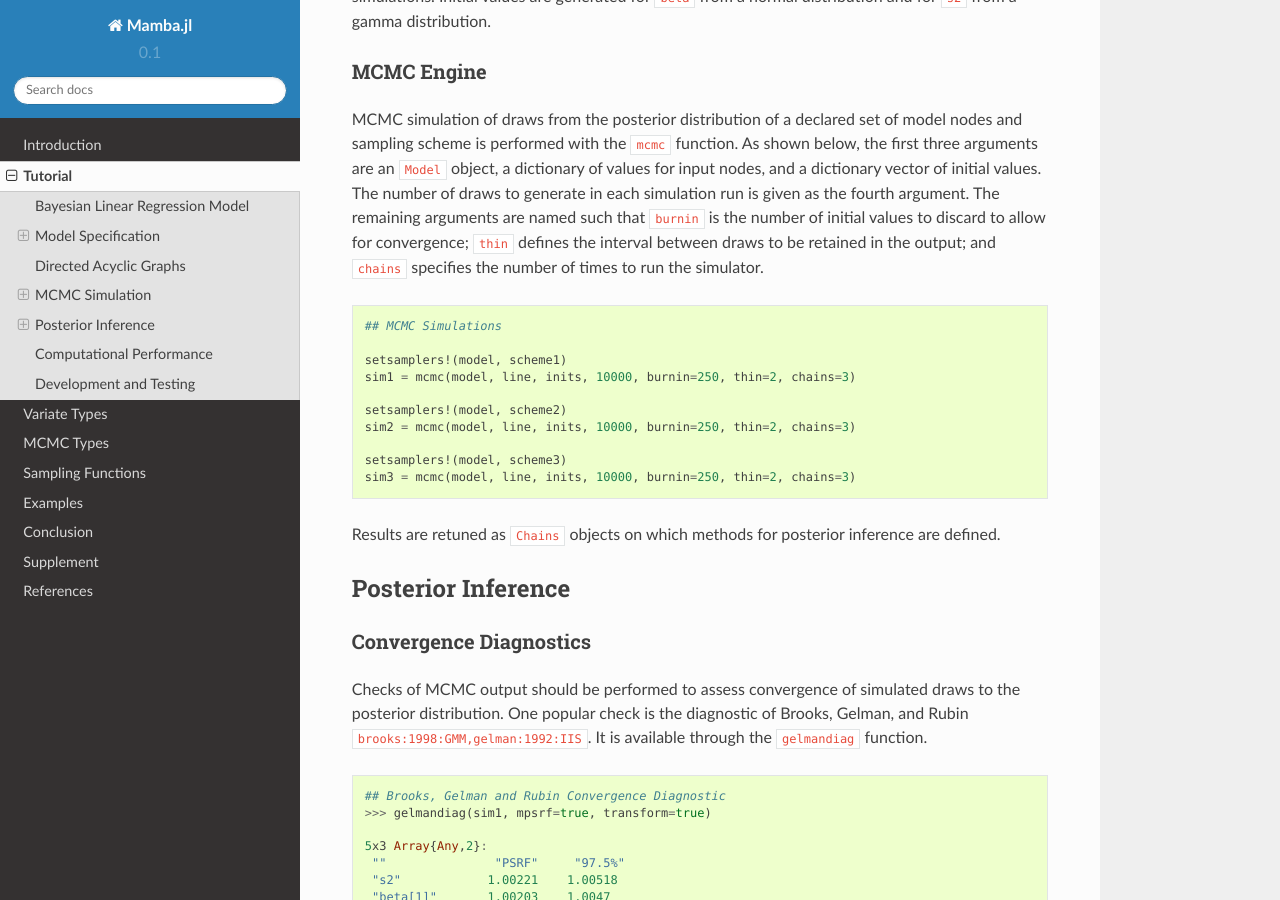
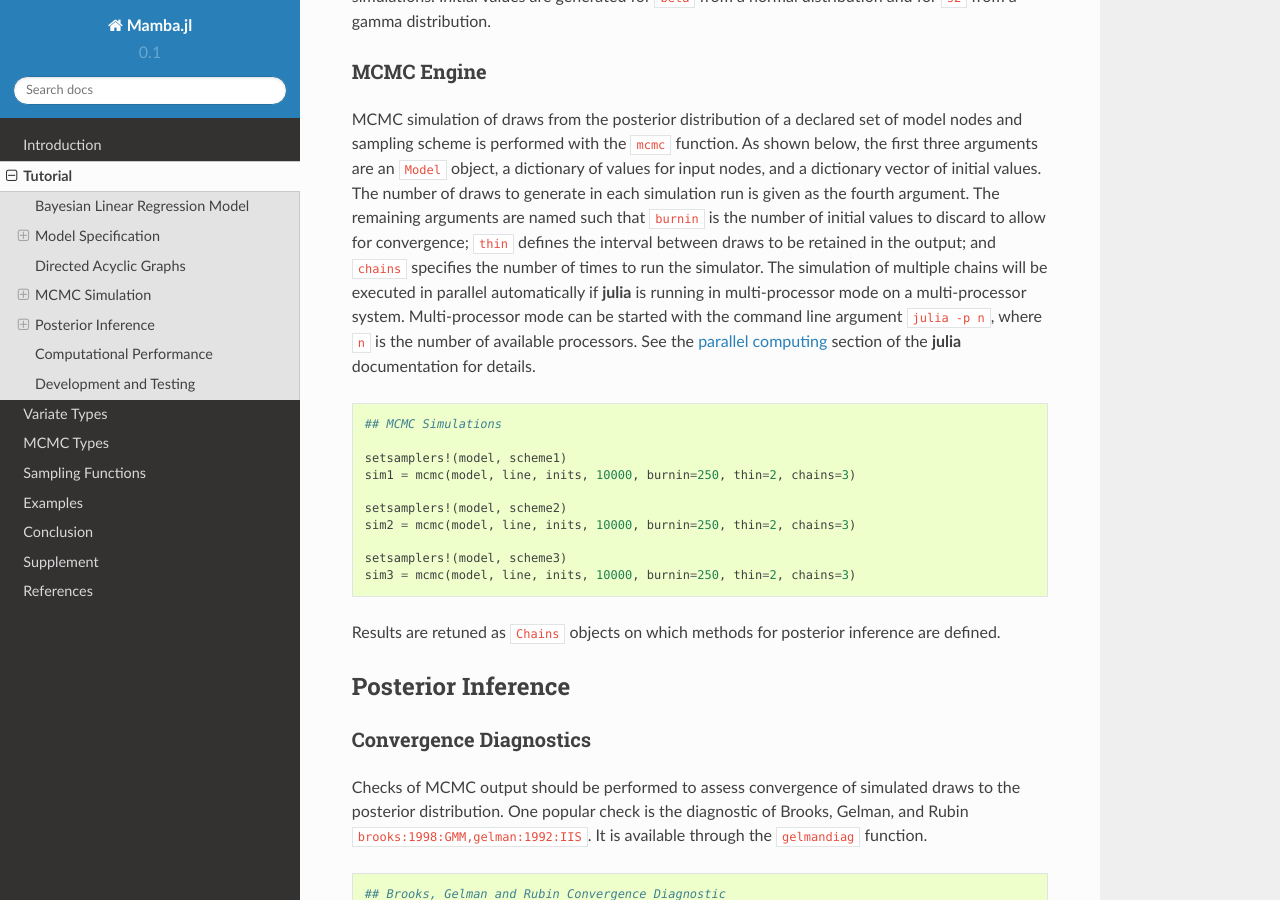
Before and after one commit to brian-j-smith/Mamba.jl, a Sphinx documentation site: the page built from doc/tutorial.rst, in a window 1280 px wide and 900 px high, scrolled down 6957 px. Built offline with Sphinx 7.4.7 and the Read the Docs theme 2.0.0, drawn with Linux system fonts in a browser that asks for light colours; formulas are drawn with MathJax 3; cross-references to code outside the pages are shown as plain code.

Commit message:
Document parallel execution of parallel chains.

```diff
--- a/doc/index.rst
+++ b/doc/index.rst
@@ -25,6 +25,7 @@ The package aims to provide:
 	* Directed acyclic graph representations of models.
 	* Arbitrary blocking of model parameters and designation of block-specific samplers.
 	* Samplers that can be used with the included simulation engine or apart from it.
+	* NEW: Automatic parallel execution of parallel chains on multi-processor systems.
 	* Command-line access to all package functionality, including its simulation API.
 	* Tools for convergence diagnostics and posterior inference.
 	* Run-time performance on par with compiled MCMC software.
--- a/doc/tutorial.rst
+++ b/doc/tutorial.rst
@@ -326,7 +326,7 @@ Initial values for ``y`` are those in the observed response vector.  Likewise, t
 MCMC Engine
 ^^^^^^^^^^^
 
-MCMC simulation of draws from the posterior distribution of a declared set of model nodes and sampling scheme is performed with the ``mcmc`` function.  As shown below, the first three arguments are an ``Model`` object, a dictionary of values for input nodes, and a dictionary vector of initial values.  The number of draws to generate in each simulation run is given as the fourth argument.  The remaining arguments are named such that ``burnin`` is the number of initial values to discard to allow for convergence; ``thin`` defines the interval between draws to be retained in the output; and ``chains`` specifies the number of times to run the simulator.
+MCMC simulation of draws from the posterior distribution of a declared set of model nodes and sampling scheme is performed with the ``mcmc`` function.  As shown below, the first three arguments are an ``Model`` object, a dictionary of values for input nodes, and a dictionary vector of initial values.  The number of draws to generate in each simulation run is given as the fourth argument.  The remaining arguments are named such that ``burnin`` is the number of initial values to discard to allow for convergence; ``thin`` defines the interval between draws to be retained in the output; and ``chains`` specifies the number of times to run the simulator.  The simulation of multiple chains will be executed in parallel automatically if **julia** is running in multi-processor mode on a multi-processor system.  Multi-processor mode can be started with the command line argument ``julia -p n``, where ``n`` is the number of available processors.  See the `parallel computing <http://julia.readthedocs.org/en/latest/manual/parallel-computing/>`_ section of the **julia** documentation for details.
 
 .. code-block:: julia
 
@@ -342,6 +342,7 @@ MCMC simulation of draws from the posterior distribution of a declared set of mo
 	sim3 = mcmc(model, line, inits, 10000, burnin=250, thin=2, chains=3)
 
 Results are retuned as ``Chains`` objects on which methods for posterior inference are defined.
+
 
 
 .. _section-Line-Inference:
```
Also changed, not shown: README.md (+1 -0 lines).
